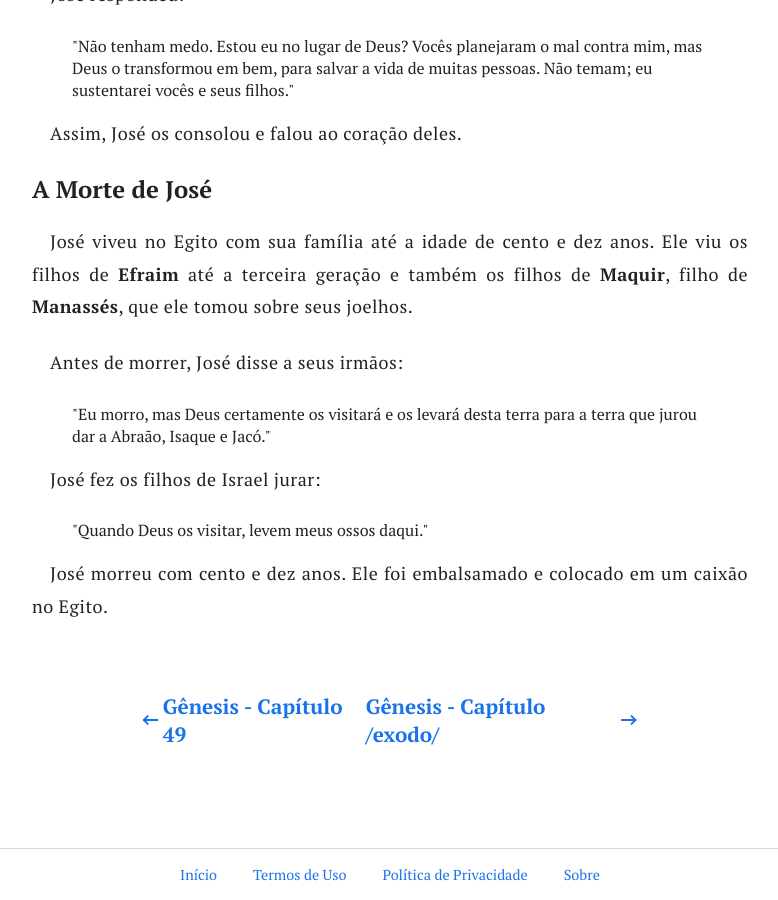
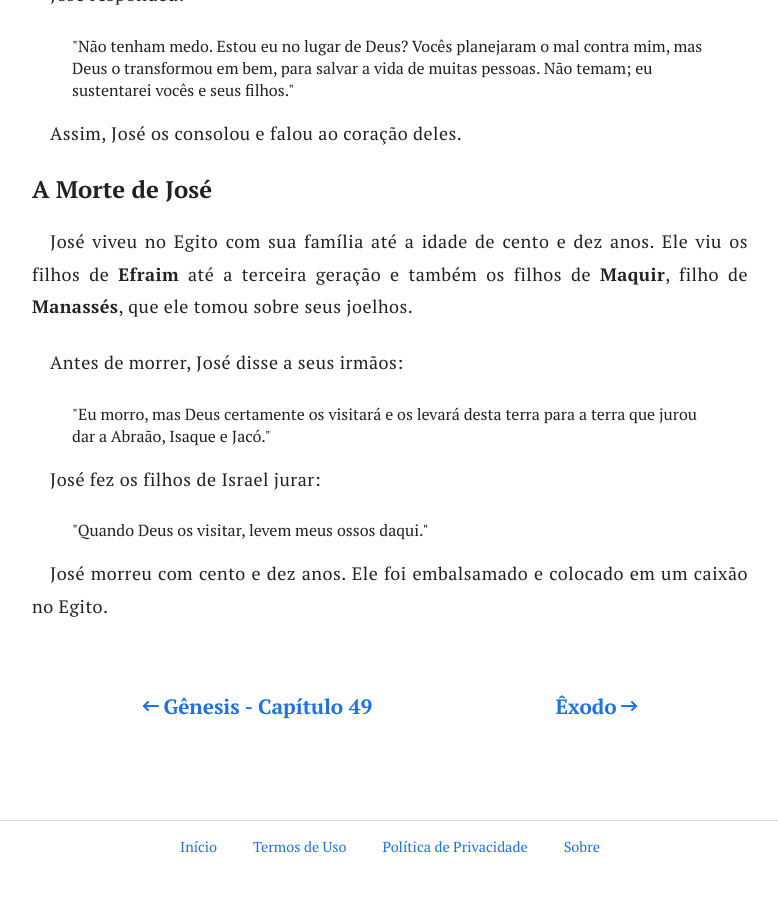
Before and after one commit to Landowski/bibliacontada, a Jekyll site: the page built from genesis/capitulo-50.html, in a window 1280 px wide and 900 px high, scrolled down 1654 px. Shown: the whole window, without its empty margins (250-1028 px from the left). Built offline with Jekyll 4.4.1, drawn with Linux system fonts in a browser that asks for light colours; after the commit the page ends 2526 px from its top, so only the background shows below that.

Commit message:
Update capitulo-50.html

```diff
--- a/genesis/capitulo-50.html
+++ b/genesis/capitulo-50.html
@@ -74,8 +74,8 @@ permalink: /genesis/capitulo-50/
         </a>
     </div>
     <div class="controle-itens">
-        <a href="{{ page.linklivro }}capitulo-{{ page.proximo }}">
-            {{ page.livro }} - Capítulo {{ page.proximo }}
+        <a href="{{ page.proximo }}">
+            Êxodo
             <svg xmlns="http://www.w3.org/2000/svg" width="24" height="24" viewBox="0 0 24 24" fill="none" stroke="currentColor" stroke-width="2" stroke-linecap="round" stroke-linejoin="round"><path stroke="none" d="M0 0h24v24H0z" fill="none"/><path d="M5 12l14 0" /><path d="M15 16l4 -4" /><path d="M15 8l4 4" /></svg>
         </a>
     </div>
```
